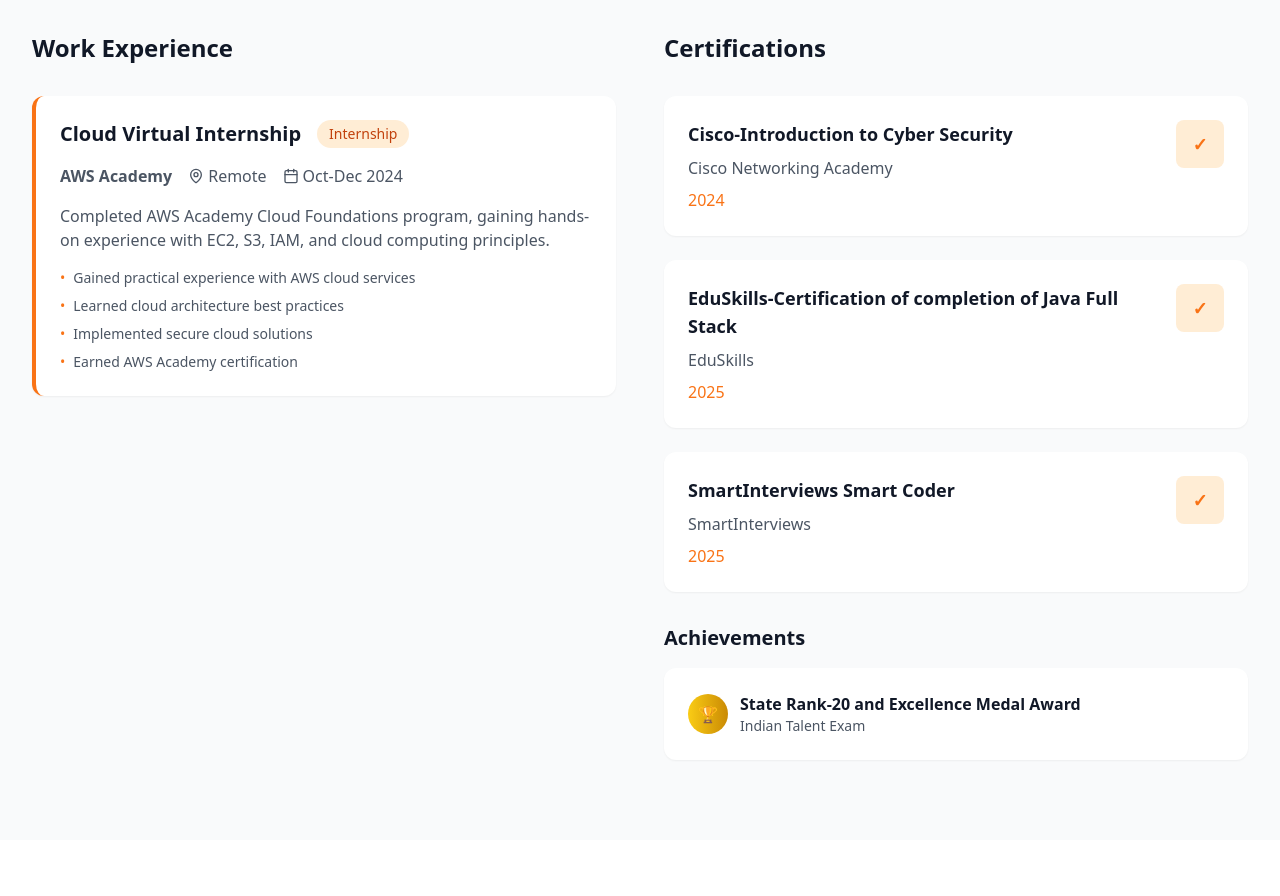
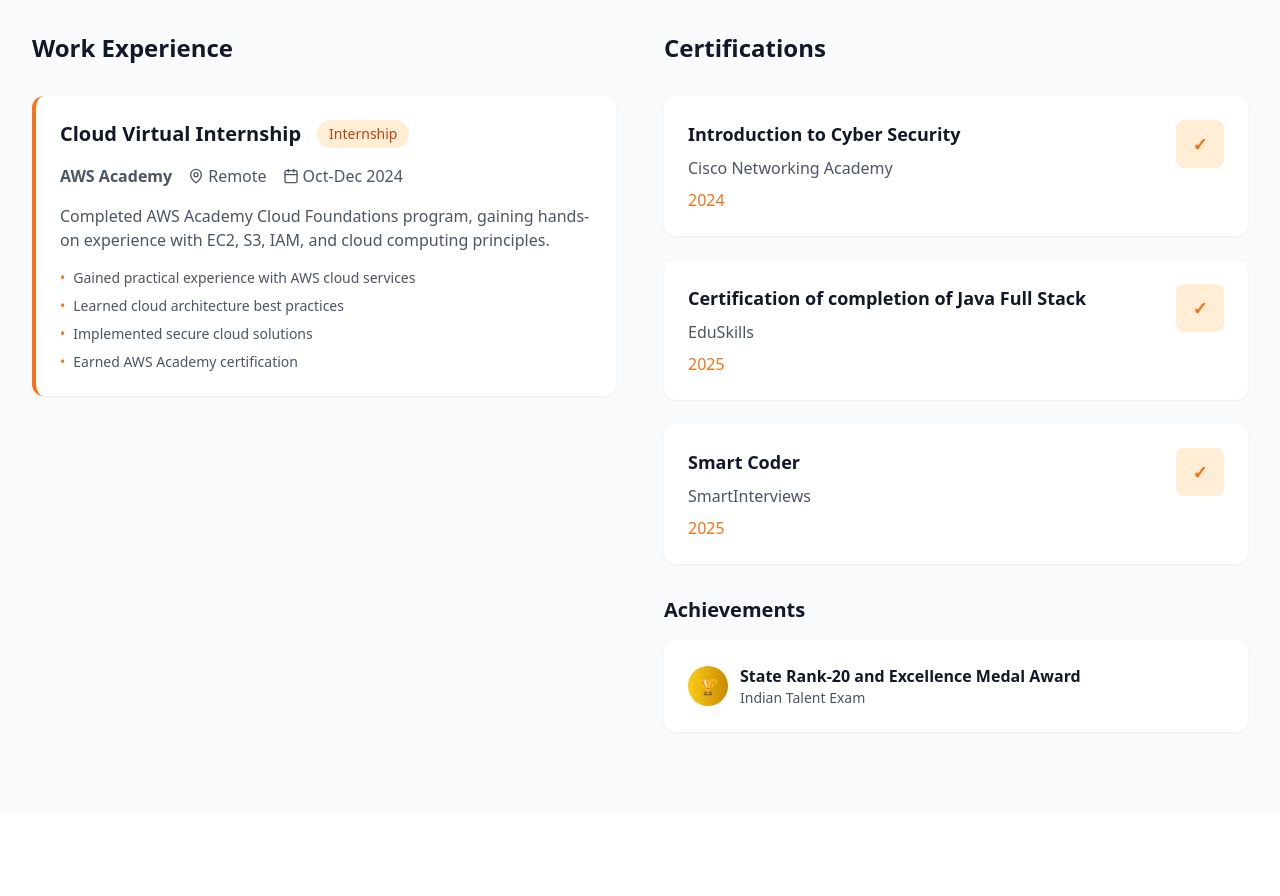
Before and after one commit to Pavan-9281/Portfolio, a React (Vite) app: page / in a window 1280 px wide. Shown: the part 3820-4716 px from the top of the page. Built offline with nearby package versions, Linux system fonts and the light colour scheme.

Commit message:
Update Experience.tsx

```diff
--- a/src/components/Experience.tsx
+++ b/src/components/Experience.tsx
@@ -21,17 +21,17 @@ export const Experience = () => {
 
   const certifications = [
     {
-      title: 'Cisco-Introduction to Cyber Security',
+      title: 'Introduction to Cyber Security',
       issuer: 'Cisco Networking Academy',
       year: '2024'
     },
     {
-      title: 'EduSkills-Certification of completion of Java Full Stack',
+      title: 'Certification of completion of Java Full Stack',
       issuer: 'EduSkills',
       year: '2025'
     },
     {
-      title: 'SmartInterviews Smart Coder',
+      title: 'Smart Coder',
       issuer: 'SmartInterviews',
       year: '2025'
     }
```
